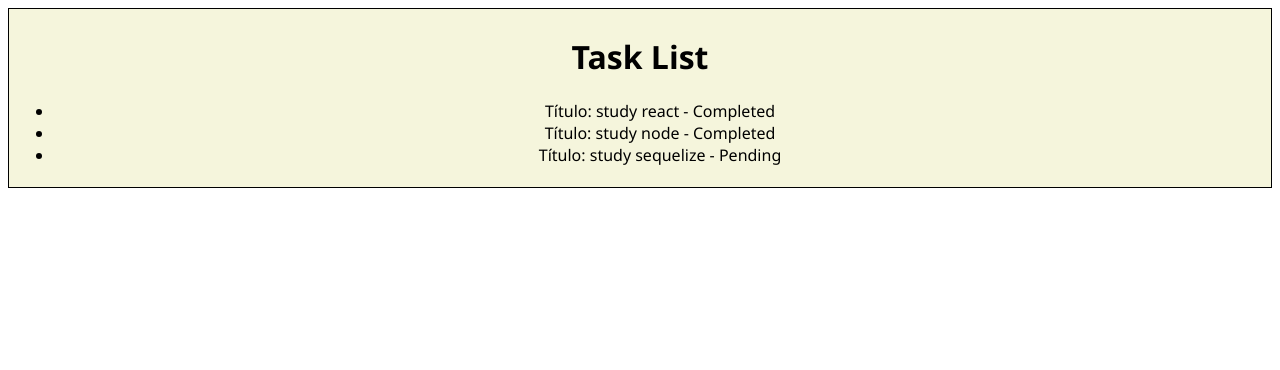
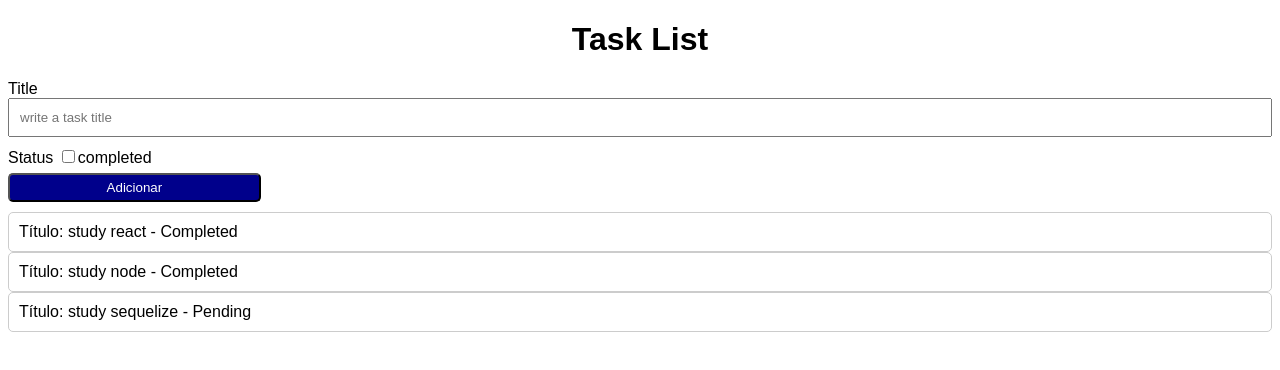
Before and after one commit to profmauricioneto/daf-web-20251, a React (Vite) app in the folder aulas-react/: page / in a window 1280 px wide. Shown: the top 370 px of the page. Built offline with nearby package versions, Linux system fonts and the light colour scheme.

Commit message:
add: aula 1 react

```diff
--- /dev/null
+++ b/aulas-react/src/exercises/exerciseClass02/Task.css
@@ -0,0 +1,9 @@
+li {
+    border: 1px solid #ccc;
+    border-radius: 5px;
+    padding: 10px;
+}
+
+li:hover {
+    background-color: #ccc;
+}
--- a/aulas-react/src/exercises/exerciseClass02/Task.jsx
+++ b/aulas-react/src/exercises/exerciseClass02/Task.jsx
@@ -1,4 +1,5 @@
 import React, { Component } from 'react';
+import './Task.css';
 
 class Task extends Component {
 
--- /dev/null
+++ b/aulas-react/src/exercises/exerciseClass02/TaskList.css
@@ -0,0 +1,37 @@
+* {
+    font-family: sans-serif;
+}
+
+h1 {
+    text-align: center;
+}
+
+ul {
+    list-style: none;
+    padding: 0;
+    margin: 0;
+}
+
+form {
+    display: flex;
+    flex-direction: column;
+}
+
+input {
+    padding: 10px;
+    margin-bottom: 10px;
+}
+
+button {
+    width: 20%;
+    padding: 5px;
+    margin-bottom: 10px;
+    cursor: pointer;
+    border-radius: 5px;
+    background-color: darkblue;
+    color: white;
+}
+
+button:hover {
+    background-color: #194279;
+}
--- a/aulas-react/src/exercises/exerciseClass02/TaskList.jsx
+++ b/aulas-react/src/exercises/exerciseClass02/TaskList.jsx
@@ -1,5 +1,6 @@
 import React, { Component, Fragment } from 'react';
 import Task from './Task';
+import './TaskList.css';
 
 class TaskList extends Component {
     constructor(props){
@@ -9,8 +10,32 @@ class TaskList extends Component {
                 {title: "study react", completed: true},
                 {title: "study node", completed: true},
                 {title: "study sequelize", completed: false},
-            ]
-        }
+            ],
+            newTitle: '',
+            newStatus: false,
+        };
+    }
+
+    handleNewTitle = (event) => {
+        this.setState({newTitle: event.target.value});
+    };
+
+
+    handleNewStatus = (event) => {
+        this.setState({newStatus: event.target.checked});
+    };
+
+    handleSubmit = (event) => {
+        event.preventDefault();
+        const newTask = {
+            title: this.state.newTitle,
+            completed: this.state.newStatus
+        };
+        this.setState({
+            tasks: [...this.state.tasks, newTask],
+            newTitle: '',
+            newStatus: false,
+        });
     }
 
 
@@ -18,6 +43,25 @@ class TaskList extends Component {
         return(
             <Fragment>
                 <h1>Task List</h1>
+                <form onSubmit={this.handleSubmit}>
+                    Title <input
+                    type="text"
+                    placeholder='write a task title'
+                    value={this.state.newTitle}
+                    onChange={this.handleNewTitle}
+                    required
+                    />
+
+                    <label>
+                        Status <input
+                                    type="checkbox"
+                                    checked={this.state.newStatus}
+                                    onChange={this.handleNewStatus}
+                                    />
+                                    completed
+                    </label>
+                    <button type='submit'>Adicionar</button>
+                </form>
                 <ul>
                     {this.state.tasks.map((task, index) =>(
                         <Task key={index} title={task.title} completed={task.completed}/>
--- a/aulas-react/src/main.jsx
+++ b/aulas-react/src/main.jsx
@@ -1,8 +1,8 @@
 import { StrictMode } from 'react'
 import { createRoot } from 'react-dom/client'
-import UserList from './exercises/exerciseClass01/UserList';
-import Duck from './components/Duck';
-import Father from './components/inheritance/Father';
+// import UserList from './exercises/exerciseClass01/UserList';
+// import Duck from './components/Duck';
+// import Father from './components/inheritance/Father';
 import TaskList from './exercises/exerciseClass02/TaskList';
 
 createRoot(document.getElementById('root')).render(
```
